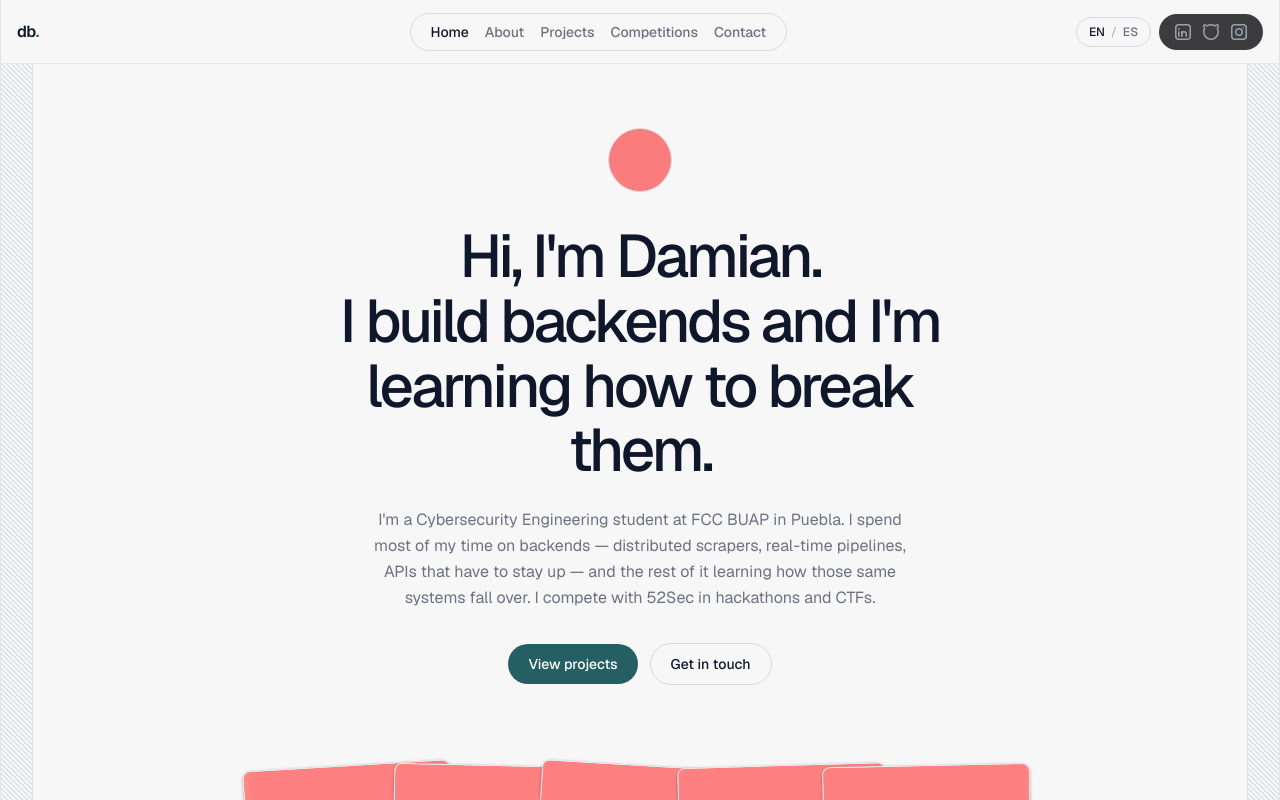
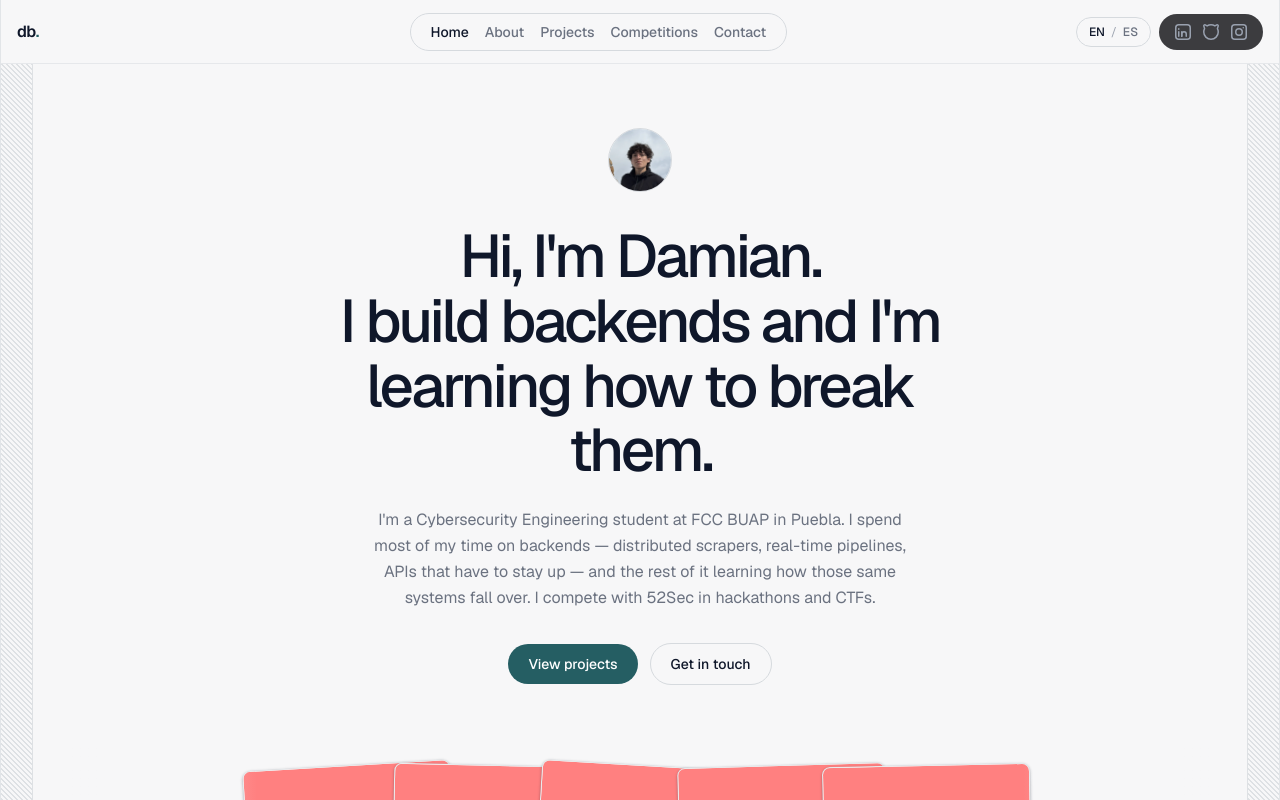
Before and after one commit to damianbasilio/damianbasilio-dev, a Next.js app: page /en in a window 1280 px wide. Shown: the top 800 px of the page. Built offline with nearby package versions, Linux system fonts and the light colour scheme.

Commit message:
feat: add avatar photo, optimized to WebP

```diff
--- a/components/hero.tsx
+++ b/components/hero.tsx
@@ -7,8 +7,11 @@ export function Hero({ locale, dict }: { locale: Locale; dict: Dictionary }) {
       <img
         src={site.avatar}
         alt={site.fullName}
-        width={96}
-        height={96}
+        width={512}
+        height={512}
+        /* Above the fold: fetch eagerly and at high priority. */
+        fetchPriority="high"
+        decoding="async"
         className="mx-auto h-16 w-16 rounded-full border border-border object-cover"
       />
 
--- a/content/site.ts
+++ b/content/site.ts
@@ -155,6 +155,6 @@ export const site = {
     '/images/strip/strip-05.jpg',
   ],
 
-  avatar: '/images/profile/avatar.jpg',
+  avatar: '/images/profile/avatar.webp',
   portrait: '/images/profile/portrait.jpg',
 };
```
Also changed, not shown: public/images/profile/avatar.jpg (deleted), public/images/profile/avatar.webp (added).
